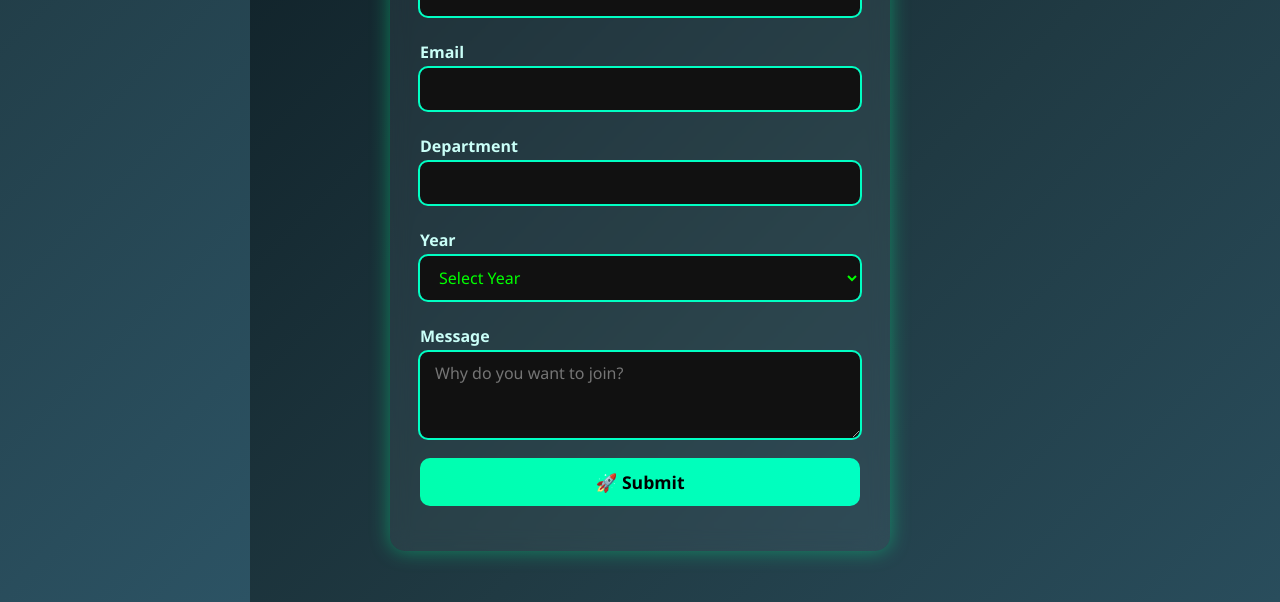
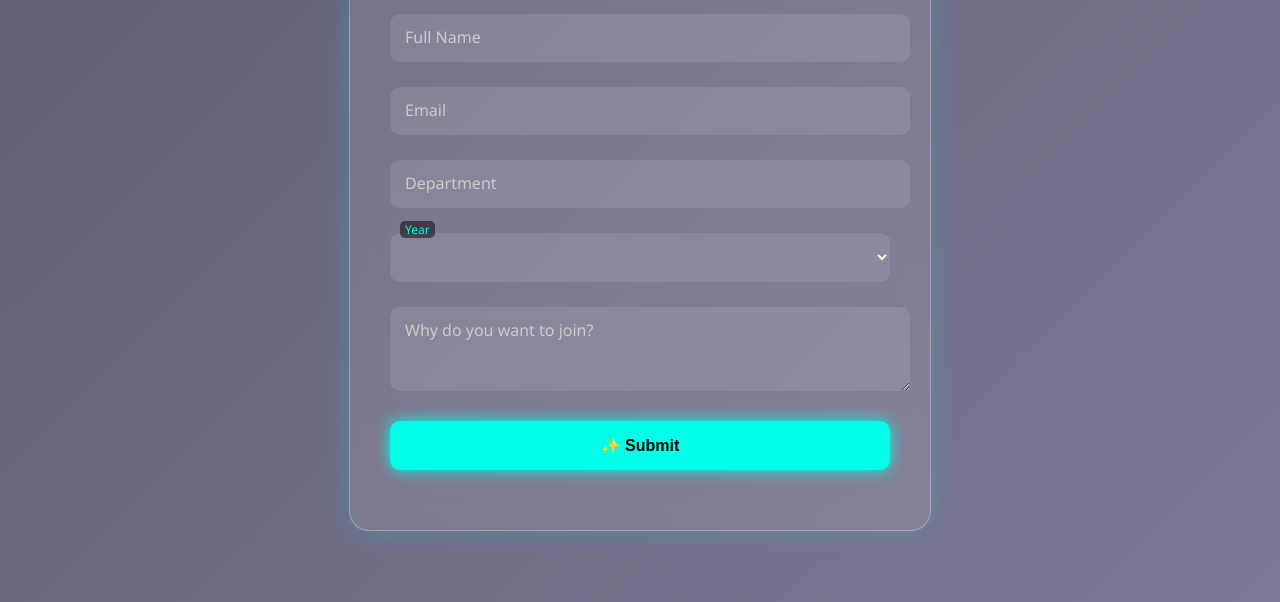
Before and after one commit to praveensundarrajan/aspire-club, a website: page public/index.html in a window 1280 px wide. Shown: the part 198-800 px from the top of the page. Drawn offline with Linux system fonts and the light colour scheme.

Commit message:
Update index.html

```diff
--- a/public/index.html
+++ b/public/index.html
@@ -1,135 +1,177 @@
 <!DOCTYPE html>
 <html lang="en">
 <head>
-  <meta charset="UTF-8">
+  <meta charset="UTF-8" />
+  <meta name="viewport" content="width=device-width, initial-scale=1.0"/>
   <title>Aspire Club Registration</title>
-  <meta name="viewport" content="width=device-width, initial-scale=1.0">
   <style>
-    /* Base styles */
-    * {
-      margin: 0;
-      padding: 0;
-      box-sizing: border-box;
-      font-family: 'Segoe UI', sans-serif;
+    :root {
+      --bg-color: linear-gradient(135deg, #1f1c2c, #928dab);
+      --primary: #00ffe7;
+      --glass-bg: rgba(255, 255, 255, 0.1);
+      --glass-border: rgba(255, 255, 255, 0.3);
     }
 
     body {
-      background: linear-gradient(135deg, #0f2027, #203a43, #2c5364);
-      min-height: 100vh;
+      margin: 0;
+      padding: 0;
+      background: var(--bg-color);
+      font-family: 'Segoe UI', sans-serif;
       color: #fff;
       display: flex;
       align-items: center;
       justify-content: center;
-      padding: 20px;
-      animation: bgScroll 20s linear infinite;
+      height: 100vh;
+      background-size: 400% 400%;
+      animation: gradientBG 15s ease infinite;
     }
 
-    @keyframes bgScroll {
-      0% { background-position: 0 0; }
-      100% { background-position: 1000px 0; }
+    @keyframes gradientBG {
+      0% { background-position: 0% 50%; }
+      50% { background-position: 100% 50%; }
+      100% { background-position: 0% 50%; }
     }
 
-    .form-container {
-      background: rgba(255, 255, 255, 0.05);
-      padding: 30px;
-      border-radius: 15px;
-      backdrop-filter: blur(10px);
-      box-shadow: 0 0 20px rgba(0, 255, 150, 0.4);
+    .form-box {
+      backdrop-filter: blur(15px);
+      background: var(--glass-bg);
+      border: 1px solid var(--glass-border);
+      border-radius: 20px;
+      box-shadow: 0 0 30px rgba(0, 255, 234, 0.2);
+      padding: 40px;
       width: 100%;
       max-width: 500px;
-      animation: fadeIn 1s ease-in-out;
+      transition: 0.4s;
+      animation: fadeIn 1s ease;
     }
 
     @keyframes fadeIn {
-      from { opacity: 0; transform: translateY(-20px); }
+      from { opacity: 0; transform: translateY(20px); }
       to { opacity: 1; transform: translateY(0); }
     }
 
-    .form-container h1 {
+    h2 {
       text-align: center;
-      margin-bottom: 20px;
-      color: #00ffc3;
+      color: var(--primary);
+      margin-bottom: 30px;
+      font-size: 2rem;
     }
 
-    label {
-      display: block;
-      margin: 10px 0 5px;
-      font-weight: 600;
-      color: #cafff8;
+    .input-group {
+      position: relative;
+      margin-bottom: 25px;
     }
 
-    input, select, textarea {
+    .input-group input,
+    .input-group select,
+    .input-group textarea {
       width: 100%;
-      padding: 10px 15px;
+      padding: 15px 10px;
       border: none;
-      border-radius: 8px;
-      margin-bottom: 15px;
+      border-radius: 10px;
+      background: rgba(255, 255, 255, 0.1);
+      color: #fff;
       font-size: 1rem;
-      background: #111;
-      color: #0f0;
-      outline: 2px solid #00ffc3;
-      transition: 0.2s;
+      outline: none;
+      transition: 0.3s;
     }
 
-    input:focus, select:focus, textarea:focus {
-      outline-color: #00ff99;
-      background: #000;
+    .input-group label {
+      position: absolute;
+      top: 12px;
+      left: 15px;
+      font-size: 1rem;
+      color: #ccc;
+      pointer-events: none;
+      transition: 0.3s;
+    }
+
+    .input-group input:focus + label,
+    .input-group input:not(:placeholder-shown) + label,
+    .input-group textarea:focus + label,
+    .input-group textarea:not(:placeholder-shown) + label,
+    .input-group select:focus + label,
+    .input-group select:not([value=""]) + label {
+      top: -12px;
+      left: 10px;
+      font-size: 0.75rem;
+      color: var(--primary);
+      background-color: rgba(0, 0, 0, 0.5);
+      padding: 0 5px;
+      border-radius: 5px;
     }
 
     button {
       width: 100%;
-      padding: 12px;
-      font-size: 1.1rem;
-      font-weight: bold;
-      background: linear-gradient(45deg, #00ffae, #00ffc3);
+      padding: 15px;
+      background: var(--primary);
       border: none;
       border-radius: 10px;
+      font-size: 1rem;
+      font-weight: bold;
+      color: #000;
       cursor: pointer;
-      transition: transform 0.2s, box-shadow 0.2s;
+      box-shadow: 0 0 15px var(--primary);
+      transition: 0.3s ease-in-out;
     }
 
     button:hover {
       transform: scale(1.05);
-      box-shadow: 0 0 15px #00ffae;
+      box-shadow: 0 0 25px var(--primary);
     }
 
     .status {
-      margin-top: 15px;
+      margin-top: 20px;
       text-align: center;
       font-weight: bold;
-      color: #fff;
+    }
+
+    @media screen and (max-width: 600px) {
+      .form-box {
+        padding: 25px;
+        margin: 20px;
+      }
     }
   </style>
 </head>
 <body>
-  <div class="form-container">
-    <h1>Join Aspire Club 🚀</h1>
-    <form id="regForm">
+  <form class="form-box" id="regForm">
+    <h2>Join Aspire Club 🚀</h2>
+
+    <div class="input-group">
+      <input type="text" id="name" required placeholder=" " />
       <label for="name">Full Name</label>
-      <input type="text" id="name" required />
+    </div>
 
+    <div class="input-group">
+      <input type="email" id="email" required placeholder=" " />
       <label for="email">Email</label>
-      <input type="email" id="email" required />
+    </div>
 
+    <div class="input-group">
+      <input type="text" id="dept" required placeholder=" " />
       <label for="dept">Department</label>
-      <input type="text" id="dept" required />
+    </div>
 
-      <label for="year">Year</label>
+    <div class="input-group">
       <select id="year" required>
-        <option value="" disabled selected>Select Year</option>
+        <option value="" hidden disabled selected></option>
         <option>1st</option>
         <option>2nd</option>
         <option>3rd</option>
         <option>4th</option>
       </select>
+      <label for="year">Year</label>
+    </div>
 
-      <label for="msg">Message</label>
-      <textarea id="msg" rows="3" placeholder="Why do you want to join?"></textarea>
+    <div class="input-group">
+      <textarea id="msg" rows="3" placeholder=" "></textarea>
+      <label for="msg">Why do you want to join?</label>
+    </div>
 
-      <button type="submit">🚀 Submit</button>
-      <div class="status" id="statusMsg"></div>
-    </form>
-  </div>
+    <button type="submit">✨ Submit</button>
+    <div class="status" id="statusMsg"></div>
+  </form>
 
   <script>
     const form = document.getElementById('regForm');
@@ -137,6 +179,7 @@
 
     form.addEventListener('submit', async (e) => {
       e.preventDefault();
+
       const data = {
         name: form.name.value,
         email: form.email.value,
@@ -145,7 +188,7 @@
         message: form.msg.value
       };
 
-      statusMsg.innerText = "Submitting...";
+      statusMsg.textContent = "Submitting...";
 
       try {
         const res = await fetch("https://aspire-club.onrender.com/register", {
@@ -157,13 +200,13 @@
         const result = await res.json();
 
         if (result.status === 'success') {
-          statusMsg.innerText = "✅ Registered Successfully!";
+          statusMsg.textContent = "✅ Registered Successfully!";
           form.reset();
         } else {
-          statusMsg.innerText = "❌ Failed to submit.";
+          statusMsg.textContent = "❌ Submission failed.";
         }
       } catch (err) {
-        statusMsg.innerText = "❌ Error connecting to server.";
+        statusMsg.textContent = "❌ Error connecting to backend.";
         console.error(err);
       }
     });
```
